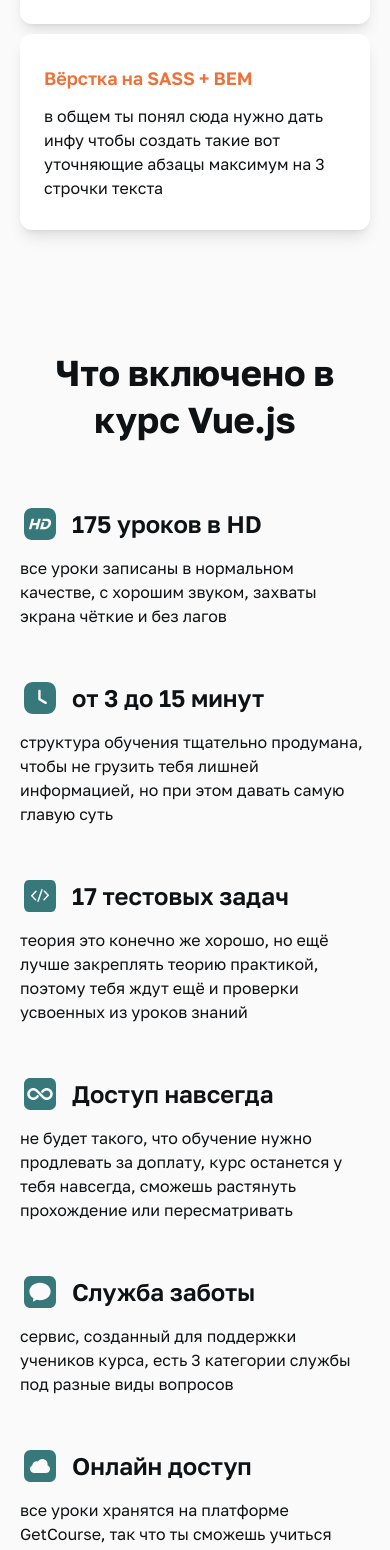
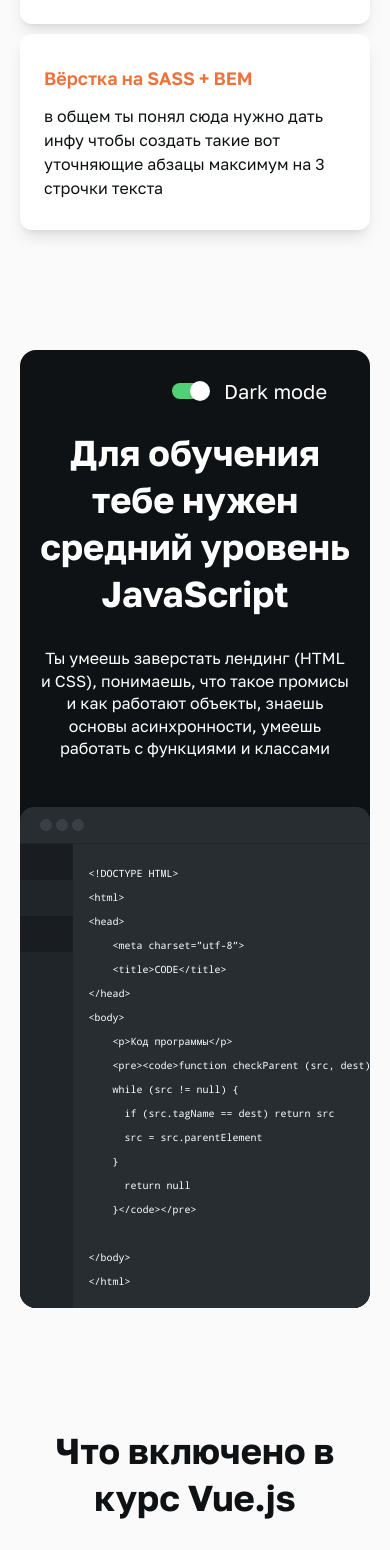
Before and after one commit to xdr3am/result-excel-layout, a React (Create React App) app: page / in a window 390 px wide. Shown: the part 5705-7255 px from the top of the page. Built offline with nearby package versions, Linux system fonts and the light colour scheme; what tw-elements would draw is missing.

Commit message:
add code example

```diff
--- a/src/App.js
+++ b/src/App.js
@@ -6,6 +6,7 @@
 import AppFuture from './components/AppFuture/AppFuture';
 import AppVacancies from './components/AppVacancies/AppVacancies';
 import AppLearn from './components/AppLearn/AppLearn';
+import AppCodeExample from './components/AppCodeExample/AppCodeExample';
 import AppIncludes from './components/AppIncludes/AppIncludes';
 import AppProgram from './components/AppProgram/AppProgram';
 import AppBonus from './components/AppBonus/AppBonus';
@@ -24,6 +25,7 @@
       {/*<AppFuture/>*/}
       {/*<AppVacancies/>*/}
       <AppLearn/>
+      <AppCodeExample/>
       <AppIncludes/>
       <AppProgram/>
       <AppBonus/>
--- a/src/assets/styles/index.css
+++ b/src/assets/styles/index.css
@@ -72,6 +72,16 @@
       url("../fonts/Montserrat-SemiBold.woff") format("woff");
 }
 
+@font-face {
+  font-style: normal;
+  font-weight: 400;
+  font-family: "DroidSans";
+  font-display: swap;
+  src:
+      url("../fonts/DroidSansMono.woff2") format("woff2"),
+      url("../fonts/DroidSansMono.woff") format("woff");
+}
+
 body {
   font-family: 'Golos', sans-serif;
   @apply text-black bg-[#fafafa];
--- /dev/null
+++ b/src/components/AppCodeExample/AppCodeExample.jsx
@@ -0,0 +1,76 @@
+import React, {useState} from 'react';
+
+const AppCodeExample = () => {
+  const [switcher, setSwitcher] = useState(true)
+
+  return (
+    <section className={switcher ? 'dark' : null}>
+      <div className="relative py-[60px] container">
+        <div className="relative flex flex-col items-center pt-[60px] bg-[#F5F5F4] dark:bg-[#0F1214] rounded-2xl overflow-hidden transition-all duration-500">
+          <div className="absolute top-7 right-7 w-[170px]">
+            <input
+              className="hidden"
+              type="checkbox"
+              name="themeSwitcher"
+              id="themeSwitcher"
+              checked={switcher}
+              onChange={() => setSwitcher(!switcher)}
+            />
+            <label className="flex items-center dark:text-white cursor-pointer" htmlFor="themeSwitcher">
+              <div className="w-9 h-4 flex items-center bg-[#C6CBD8] dark:bg-[#52D076] rounded-full transition-all duration-500">
+                <div className={`w-5 h-5 -ml-0.5 bg-white rounded-full shadow transition-all duration-500 ease-linear ${switcher ? 'translate-x-5' : 'translate-x-0'}`}/>
+              </div>
+              <span className="ml-4 dark:text-white text-[20px] leading-[1.3] transition-all duration-500">{switcher ? 'Dark mode' : 'Light mode'}</span>
+            </label>
+          </div>
+
+          <h2 className="max-w-[800px] px-5 pt-5 sm:pt-0 mb-[30px] text-4xl sm:text-[54px] leading-[1.3] font-bold dark:text-white text-center transition-all duration-500">
+            Для обучения тебе нужен средний уровень JavaScript
+          </h2>
+          <p className="max-w-[800px] px-5 mb-12 sm:mb-20 text-base sm:text-[20px] leading-[1.4] dark:text-white text-center transition-all duration-500">
+            Ты умеешь заверстать лендинг (HTML и  CSS), понимаешь, что такое промисы и как работают объекты,
+            знаешь основы асинхронности, умеешь работать с функциями и классами
+          </p>
+
+          <div className="w-full max-w-[790px] rounded-t-[14px] bg-white dark:bg-[#282D32] shadow-xl transition-all duration-500">
+            <div className="flex items-center py-3 px-5 border-b border-[#E6E9EC] dark:border-[#21262B] transition-all duration-500">
+              <span className="w-3 h-3 mr-1 rounded-full bg-[#E6E9EC] dark:bg-[#3A3F45] transition-all duration-500" />
+              <span className="w-3 h-3 mr-1 rounded-full bg-[#E6E9EC] dark:bg-[#3A3F45] transition-all duration-500" />
+              <span className="w-3 h-3 mr-1 rounded-full bg-[#E6E9EC] dark:bg-[#3A3F45] transition-all duration-500" />
+            </div>
+            <div className="flex">
+              <div className="flex flex-col w-[15%] bg-[#EEF1F5] dark:bg-[#202529] transition-all duration-500">
+                <span className="w-full h-9 mb-9 bg-[#E8EDF2] dark:bg-[#191D21] transition-all duration-500" />
+                <span className="w-full h-9 mb-9 bg-[#E8EDF2] dark:bg-[#191D21] transition-all duration-500" />
+              </div>
+              <div className="w-[85%] p-4 sm:p-[30px]">
+                <pre><code className="font-['DroidSans'] text-[10px] sm:text-xs md:text-sm dark:text-white transition-all duration-500">
+{`<!DOCTYPE HTML>
+<html>
+<head>
+    <meta charset=”utf-8”>
+    <title>CODE</title>
+</head>
+<body>
+    <p>Код программы</p>
+    <pre><code>function checkParent (src, dest) {
+    while (src != null) {
+      if (src.tagName == dest) return src
+      src = src.parentElement
+    }
+      return null
+    }</code></pre>
+
+</body>
+</html>`}
+                </code></pre>
+              </div>
+            </div>
+          </div>
+        </div>
+      </div>
+    </section>
+  );
+};
+
+export default AppCodeExample;
--- a/tailwind.config.js
+++ b/tailwind.config.js
@@ -2,9 +2,7 @@
   content: [
     "./src/**/**/*.{js,jsx,ts,tsx}", './node_modules/tw-elements/dist/js/**/*.js'
   ],
-  corePlugins: {
-    container: false
-  },
+  darkMode: 'class',
   theme: {
     extend: {
       colors: {
```
Also changed, not shown: src/assets/fonts/DroidSansMono.woff (added), src/assets/fonts/DroidSansMono.woff2 (added).
